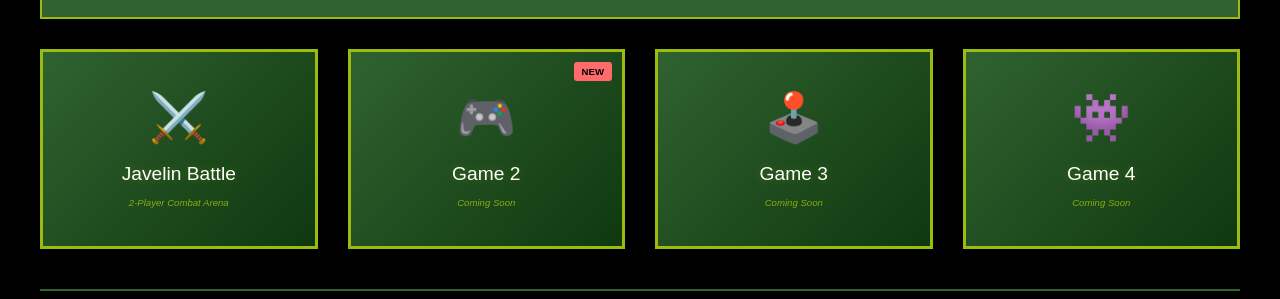
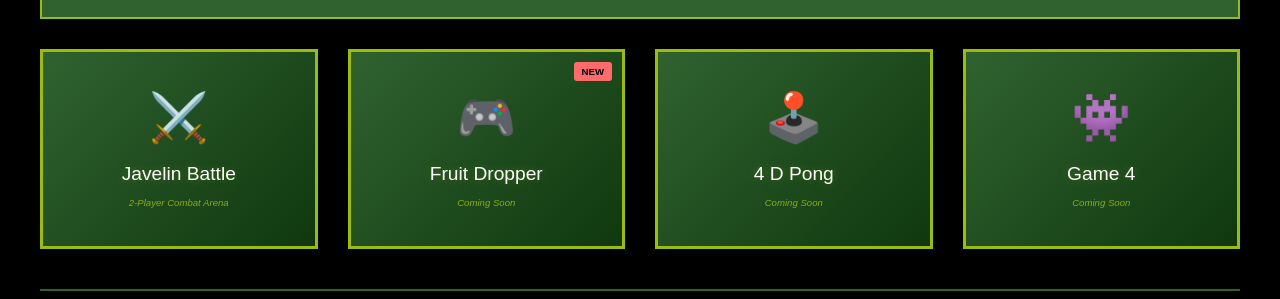
Before and after one commit to ga6000/My-Games, a plain HTML site: page index.html in a window 1280 px wide. Shown: the part 367-666 px from the top of the page. Drawn offline with Linux system fonts and the light colour scheme.

Commit message:
Update game titles and descriptions in index.html

```diff
--- a/index.html
+++ b/index.html
@@ -219,18 +219,18 @@
                 <div class="game-description">2-Player Combat Arena</div>
             </a>
 
-            <!-- GAME 2: Add your second game -->
+            <!-- GAME 2: Fruit Dropper -->
             <a href="fruit-dropper.html" class="game-card new">
                 <div class="new-badge">NEW</div>
                 <div class="game-icon">🎮</div>
-                <div class="game-title">Game 2</div>
+                <div class="game-title">Fruit Dropper</div>
                 <div class="game-description">Coming Soon</div>
             </a>
 
-            <!-- GAME 3: Add your third game -->
-            <a href="game3.html" class="game-card">
+            <!-- GAME 3: 4 D Pong -->
+            <a href="game3.html" class="game-card new">
                 <div class="game-icon">🕹️</div>
-                <div class="game-title">Game 3</div>
+                <div class="game-title">4 D Pong</div>
                 <div class="game-description">Coming Soon</div>
             </a>
 
```
